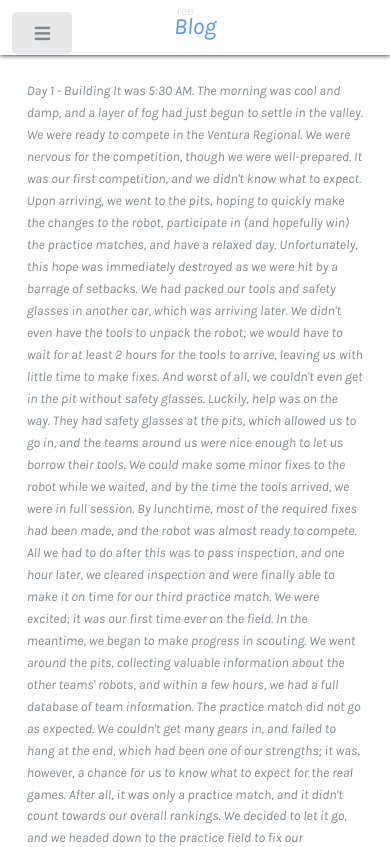
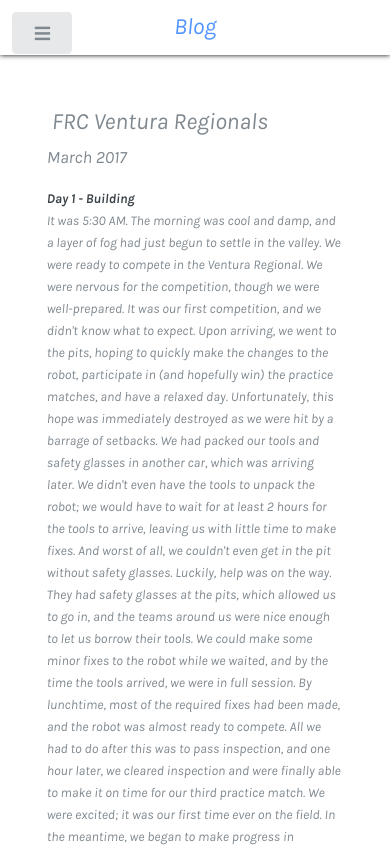
Before and after one commit to helloasdfjkl/chargingchampionsV4, a plain HTML site: page resources-blog.html in a window 390 px wide. Shown: the top 847 px of the page. Drawn offline with Linux system fonts and the light colour scheme.

Commit message:
debugging pt 6

```diff
--- a/assets/css/main.css
+++ b/assets/css/main.css
@@ -9,6 +9,28 @@
 
 /*customized*/
 /*blog*/
+.inner2 {
+    padding: 0 10% 0.1em 10%;
+}
+
+.inner2 > .we-in-here {
+    background-color: white;
+    padding: 20px;
+    border-left: dashed 1px rgba(0,0,0,0.2);
+    border-right: dashed 1px rgba(0,0,0,0.2);
+}
+
+@media screen and (max-width: 736px) {
+    .inner2 {
+        padding: 0 2em 0.1em 2em;
+    }
+
+    .inner2 > .we-in-here {
+        border-left: none;
+        border-right: none;
+    }
+}
+
 .navy {
     position: fixed;
 }
@@ -300,6 +322,7 @@ table {
 .we-in-here {
     position: relative;
     top: 80px;
+    margin-bottom: 30px;
 }
 
 @media screen and (min-width: 1680px) {
@@ -320,22 +343,20 @@ table {
     float:right;
 }
 
-
 #hide-me img {
     display: none;
 }
 @media screen and (max-width: 1500px) {
 
+}
+
+@media screen and (max-width: 500px) {
+
+
     #resized-header {
-        width:70%;
+        display: block;
+        width: 100%;
         height: auto;
-    }
-}
-
-@media screen and (max-width: 500px) {
-    #resized-header {
-        width: 217px;
-        height:16px;
     }
 }
 html, body, div, span, applet, object,
@@ -3725,9 +3746,10 @@ button,
 
 		@media screen and (max-width: 736px) {
 
-			#header {
-				padding-top: 6.5em;
-			}
+            #header {
+                padding-top: 6.5em;
+                justify-content: center;
+            }
 
 				#header .logo {
 					font-size: 1.25em;
@@ -3741,6 +3763,13 @@ button,
 					right: -0.5em;
 					top: 0;
 				}
+
+                #header > * {
+                    flex: none;
+                    -moz-box-flex: none;
+                    -webkit-flex: none;
+                    -ms-flex: none;
+                }
 
 		}
 
--- a/resources-blog.html
+++ b/resources-blog.html
@@ -18,11 +18,11 @@
             <div class='jqbox_innerhtml' id="our-journey-header">
                 <h2 id="our-history-color">Blog</h2>
             </div>
-            <div class="row">
-            <div class="navy col-3 col-12-small">ree</div></div>
-            <div class="inner">
+            <div class="inner2">
                 <div class="we-in-here">
-                    Day 1 - Building
+                    <h2 class="nomargin">FRC Ventura Regionals</h2>
+                    <h4>March 2017</h4>
+                    <strong>Day 1 - Building</strong><br />
                     It was 5:30 AM. The morning was cool and damp, and a layer of fog had just begun to settle in the valley.  We were ready to compete in the Ventura Regional.
                     We were nervous for the competition, though we were well-prepared. It was our first competition, and we didn't know what to expect.
                     Upon arriving, we went to the pits, hoping to quickly make the changes to the robot, participate in (and hopefully win) the practice matches, and have a relaxed day. Unfortunately, this hope was immediately destroyed as we were hit by a barrage of setbacks. We had packed our tools and safety glasses in another car, which was arriving later. We didn't even have the tools to unpack the robot; we would have to wait for at least 2 hours for the tools to arrive, leaving us with little time to make fixes. And worst of all, we couldn't even get in the pit without safety glasses.
@@ -31,14 +31,14 @@
                     The practice match did not go as expected. We couldn't get many gears in, and failed to hang at the end, which had been one of our strengths; it was, however, a chance for us to know what to expect for the real games. After all, it was only a practice match, and it didn't count towards our overall rankings. We decided to let it go, and we headed down to the practice field to fix our autonomous program, which had also failed horribly.
                     After almost an hour of failed attempts, electrical issues, and disconnections, the practice field was about to close, and at around 6:55PM the field administrator asked us to pack up and leave. We asked them for a small-time extension, and hoped that we could get out autonomous program working before the next day. The program did not work at first, but after we tilted the robot a little at the setup, it was successful, and we could finally pack up knowing that our autonomous program would work.
 
-                    Day 2 - Competing
+                    <br /><br /><strong>Day 2 - Competing</strong><br />
 
                     We arrived at the college from our hotel at 8:00 AM. Our first match was at 9:30, so we had some time to prepare the robot and get our drivers ready for the match. We began to decorate and set up our pit, and our driver team headed down to the practice field to get warmed up.
                     After another hour of practice, it was finally time for our first match. Our robot performed excellently, as we were able to place 4 gears and hang, and we won the match by a huge margin. It was a tremendous success for us. The second, third, and fourth matches went similarly, and by the 6th match (which we won by 1 point), we were in 2nd place. We did lose the last match by a small margin due to a large penalty, but it did not set us back by much. At the end of the day, we were in 4th place. And best of all, we hung every single time. We had established ourselves as a strong team.
                     Our pit team, which was responsible for talking to the judges, was also doing very well. The judges were impressed by our innovative wrench design to grab the rope to hang, and were also impressed at our engineering notebook and our progression through FIRST. Some judges did not even believe that we were a rookie team.
                     We left the college with high spirits, feeling confident about our chances at the rookie award and at our robot performance.
 
-                    Day 3 - Finals and Award ceremony
+                    <br /><br /><strong>Day 3 - Finals and Award ceremony</strong><br />
                     We arrived at the college at 8:00 AM, ready to win some more matches. Unfortunately, we did not have the same success as we did the previous day. We lost our first and third matches because of penalties and poor alliance partners. We did, however, win the second and fourth matches, and at the end of the qualification rounds, we were fourth place. We began to scout for teams, and we looked in particularly for teams that had hung consistently and could do the side autonomous.
 
                     After much analysis, it was time for the alliance selection. We picked team 1967 the Janksters and team 3759 the SMARTBOTS for our alliance partners. Both teams had matched our criteria and hung consistently.
@@ -56,39 +56,39 @@
                     After the awards ceremony ended and we finished packing up, we convened outside to celebrate our success. It was a huge success for us: we had made it to the FRC world championship as a rookie team! We went home, feeling happy but too tired to celebrate.
                     In conclusion, it was a successful tournament. We won the rookie award, and had made it to the semi-finals, beating over 30 experienced teams.
 
-                    A photo journal of our journey
+                    <br /><br /><a href="https://www.youtube.com/watch?v=NN7NrzdL7Ys&t=77s" target="_blank">A photo journal of our journey >> </a>
 
 
-
-                    FTC Super Regionals - March 2016
+                    <hr />
+                    <h2 class="nomargin">FTC Super Regionals</h2>
+                    <h4>March 2016</h4>
                     On a cold Thursday morning in Oakland, we arrived at the convention center, unpacked our bags, and split up to divide and conquer; three team members went to the inspection area, and the others perfected their judging lines and got the pit material ready. After passing inspections, we headed to the conference rooms for our judging session, which could not have gone better. To celebrate, we ate lunch at Udupi Palace, an South Indian restaurant, in Berkeley. A couple hours later, we went to the practice round, which also went really well, and hit the sack as early as we could so we would be ready for the next day.
 
-                    After yesterday's successes, we were ready to take the big test: the robot matches. The first round, unfortunately, did not go well. We were able to drop the climbers into the basket, for a total of 20 points, but the robot lost connection, and the robot started spinning in circles for the rest of the match. Disheartened by this loss, we regained our confidence again for the second round. In this round, we were able to hit the all-clear signal, hang the robot, hit all three zipliners, and drop the climbers into the shelter. However, we did not actually get any endgame points (all-clear signal and pull-up bar) due to a scoring mishap, and lost the match. Our third pair of drivers were not discouraged by these losses; they scored all the points in the third round, propelling us up all the way to 10th place. Unfortunately, this success did not last, for we had more connection problems. According to the engineers helping the teams, these connection problems were happening to many robots throughout the competition due to the huge number of people and cellphone signals, which messed up the robot's performance. But, by the 6th game, we had gotten our robot to work again, and we won our last match of the day. That night, after our losses, we went out to eat at El Torito to drown out our mishaps in Mexican food and went to bed early, fully prepared for the next day.
+                    <br /><br />After yesterday's successes, we were ready to take the big test: the robot matches. The first round, unfortunately, did not go well. We were able to drop the climbers into the basket, for a total of 20 points, but the robot lost connection, and the robot started spinning in circles for the rest of the match. Disheartened by this loss, we regained our confidence again for the second round. In this round, we were able to hit the all-clear signal, hang the robot, hit all three zipliners, and drop the climbers into the shelter. However, we did not actually get any endgame points (all-clear signal and pull-up bar) due to a scoring mishap, and lost the match. Our third pair of drivers were not discouraged by these losses; they scored all the points in the third round, propelling us up all the way to 10th place. Unfortunately, this success did not last, for we had more connection problems. According to the engineers helping the teams, these connection problems were happening to many robots throughout the competition due to the huge number of people and cellphone signals, which messed up the robot's performance. But, by the 6th game, we had gotten our robot to work again, and we won our last match of the day. That night, after our losses, we went out to eat at El Torito to drown out our mishaps in Mexican food and went to bed early, fully prepared for the next day.
 
-                    On Saturday morning we hoped our bad luck had worn off, and were ready to win some matches. Our first match was dismal because our robot didn't start, but we won the 2nd and 3rd match of the day. Happy that we finally got our robot to work, we went around and tried to convince teams to pick us. But alas, our score was too low to be picked for the final rounds. But all hope was not lost! We prepared for the awards and were hoping to get an award, especially the Think Award and the Connect Award. Finally, the award ceremony came, and we anxiously waited to hear our team name be called for an award. And thankfully, our team scored 2nd place for the Think Award! We were overcome with joy and cheered loudly, excited that we were going to worlds! Now we are preparing ourselves to travel to St. Louis, Missouri for the opportunity of a lifetime!
+                    <br /><br />On Saturday morning we hoped our bad luck had worn off, and were ready to win some matches. Our first match was dismal because our robot didn't start, but we won the 2nd and 3rd match of the day. Happy that we finally got our robot to work, we went around and tried to convince teams to pick us. But alas, our score was too low to be picked for the final rounds. But all hope was not lost! We prepared for the awards and were hoping to get an award, especially the Think Award and the Connect Award. Finally, the award ceremony came, and we anxiously waited to hear our team name be called for an award. And thankfully, our team scored 2nd place for the Think Award! We were overcome with joy and cheered loudly, excited that we were going to worlds! Now we are preparing ourselves to travel to St. Louis, Missouri for the opportunity of a lifetime!
 
-                    Perris FTC Qualifier - January 2016
+                    <hr />
+                    <h2 class="nomargin">Perris FTC Qualifier</h2>
+                    <h4>January 2016</h4>
                     The Perris Qualifier was the last of the season's qualifiers in California. It was cold when we arrived in the morning we arrived, with a good chance of rain. The setup of our pit table was over quickly and soon we were taken to judging.
 
-                    After robot inspection, judging, and the driver's meeting, it was finally time for the matches. First, the prompt for this year's challenge was played and robots for the first two rounds were given the final ok. The judge was a bit suspicious of the sizing of our robot that we would use  for the second round. We had already checked it in robot inspection and were confident that we would be fine. Yet for some reason, when the box was put over the robot, it did not go all the way down. What? The robot had passed the inspection . . . we had added a flap to the back of the robot which, by itself, did not obstruct the box. The zip ties that held the flap in place were preventing the box from going flat on the ground. It was too late for any more adjustments. The match was going to start any minute, so the team had to cut it. As a rule, changing anything during the  eleventh hour without triple checking it , is a no as we learned it  the hard way.
+                    <br /><br />After robot inspection, judging, and the driver's meeting, it was finally time for the matches. First, the prompt for this year's challenge was played and robots for the first two rounds were given the final ok. The judge was a bit suspicious of the sizing of our robot that we would use  for the second round. We had already checked it in robot inspection and were confident that we would be fine. Yet for some reason, when the box was put over the robot, it did not go all the way down. What? The robot had passed the inspection . . . we had added a flap to the back of the robot which, by itself, did not obstruct the box. The zip ties that held the flap in place were preventing the box from going flat on the ground. It was too late for any more adjustments. The match was going to start any minute, so the team had to cut it. As a rule, changing anything during the  eleventh hour without triple checking it , is a no as we learned it  the hard way.
 
-                    The match actually went fine and  Ganesh, the driver, was able to maneuver the robot around the field without getting any debris stuck under the robot that could prevent it from moving. The matches went well and all of the team members were able to try their hand on the field, although it was painfully obvious who the better drivers were.
+                    <br /><br />The match actually went fine and  Ganesh, the driver, was able to maneuver the robot around the field without getting any debris stuck under the robot that could prevent it from moving. The matches went well and all of the team members were able to try their hand on the field, although it was painfully obvious who the better drivers were.
 
-                    In between the matches, judges were walking around and asking questions which we were able to answer while passing around the questions to those who knew the most about that part of the team's work.
+                    <br /><br />In between the matches, judges were walking around and asking questions which we were able to answer while passing around the questions to those who knew the most about that part of the team's work.
 
-                    Those of us in the pit were carefully monitoring our ranking on the pit scoreboard as the final competitions came closer and closer. We were in second place and teams were starting to come up to us in an effort to form an alliance. Finally we had to send up our representative, Anish, with our picks. Then the first team, Robo Lions chose us to be in their alliance. We accepted and the Robo Lions chose Quantum Potential as their 3rd pick.
+                    <br /><br />Those of us in the pit were carefully monitoring our ranking on the pit scoreboard as the final competitions came closer and closer. We were in second place and teams were starting to come up to us in an effort to form an alliance. Finally we had to send up our representative, Anish, with our picks. Then the first team, Robo Lions chose us to be in their alliance. We accepted and the Robo Lions chose Quantum Potential as their 3rd pick.
 
-                    First we played the semis against the second alliance and won both matches. Charging Champions played both rounds with Robo Lions and Quantum Potentials respectively.
-
+                    <br /><br />First we played the semis against the second alliance and won both matches. Charging Champions played both rounds with Robo Lions and Quantum Potentials respectively.
                     Then it was time for the final matches. 1st match. We were playing the fourth alliance that had a hanging robot as well. We lost by 7 points. And then we won by 4. And then again with 20 points more. We won the competition!!!
-
-                    We finished packing up the pit as  we waited for the awards to be presented. Jackets, display items, laptops, tools and  everything was packed away so that we would not have to spend time after the competition wrapping up.
-
+                    We finished packing up the pit as we waited for the awards to be presented. Jackets, display items, laptops, tools and  everything was packed away so that we would not have to spend time after the competition wrapping up.
                     At the awards ceremony, we realized we had won connect and second place inspire in addition to being the winning alliance. We had also been nominated for Think, Motivate, PTC, and Rockwell Collins Innovate Award.
 
-                    We are happy with the results from the Perris competition and we look forward to meeting new teams in the Monrovia regional championships!
+                    <br /><br />We are happy with the results from the Perris competition and we look forward to meeting new teams in the Monrovia regional championships!
 
-                    Our prior blogs....
+                    <br /><br /><a href="https://chargingchampionsblog.blogspot.com/">Our prior blogs >></a>
 
                 </div>
             </div>
@@ -143,6 +143,9 @@
                             <li><a target="_blank" href="https://www.youtube.com/channel/UCopXKZO1IG3zsvQKCXF4ESQ" class="icon brands fa-youtube"><span class="label">Youtube</span></a></li>
                             <li><a target="_blank" href="https://www.facebook.com/chargingchampions/" class="icon brands fa-facebook-f"><span class="label">Facebook</span></a></li>
                             <li><a target="_blank" href="https://www.instagram.com/chargingchampionsfrc" class="icon brands fa-instagram"><span class="label">Instagram</span></a></li>
+                            <li><a target="_blank" href="mailto:charging.champions@gmail.com" class="icon fa-envelope"><span class="label">Mail</span></a></li>
+                            <li><a target="_blank" href="https://twitter.com/FRCTeamCC" class="icon brands fa-twitter"><span class="label">Twitter</span></a></li>
+                            <li><a target="_blank" href="https://chargingchampionsblog.blogspot.com/" class="icon brands fa-blogger"><span class="label">Blogger</span></a></li>
                         </ul>
                         <p class="copyright">&copy; FRC Team 6560. All rights reserved. Design: <a href="https://html5up.net">HTML5 UP</a>.</p>
                     </footer>
```
